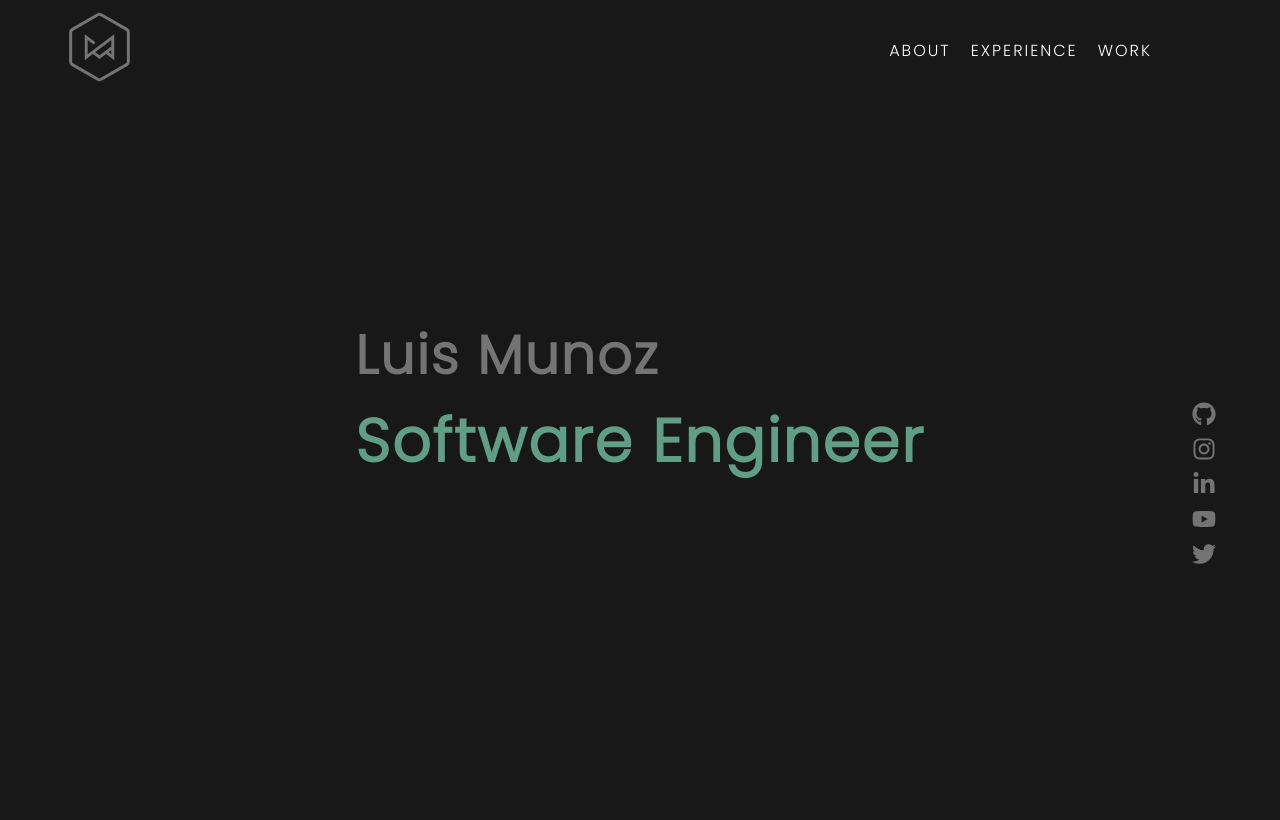
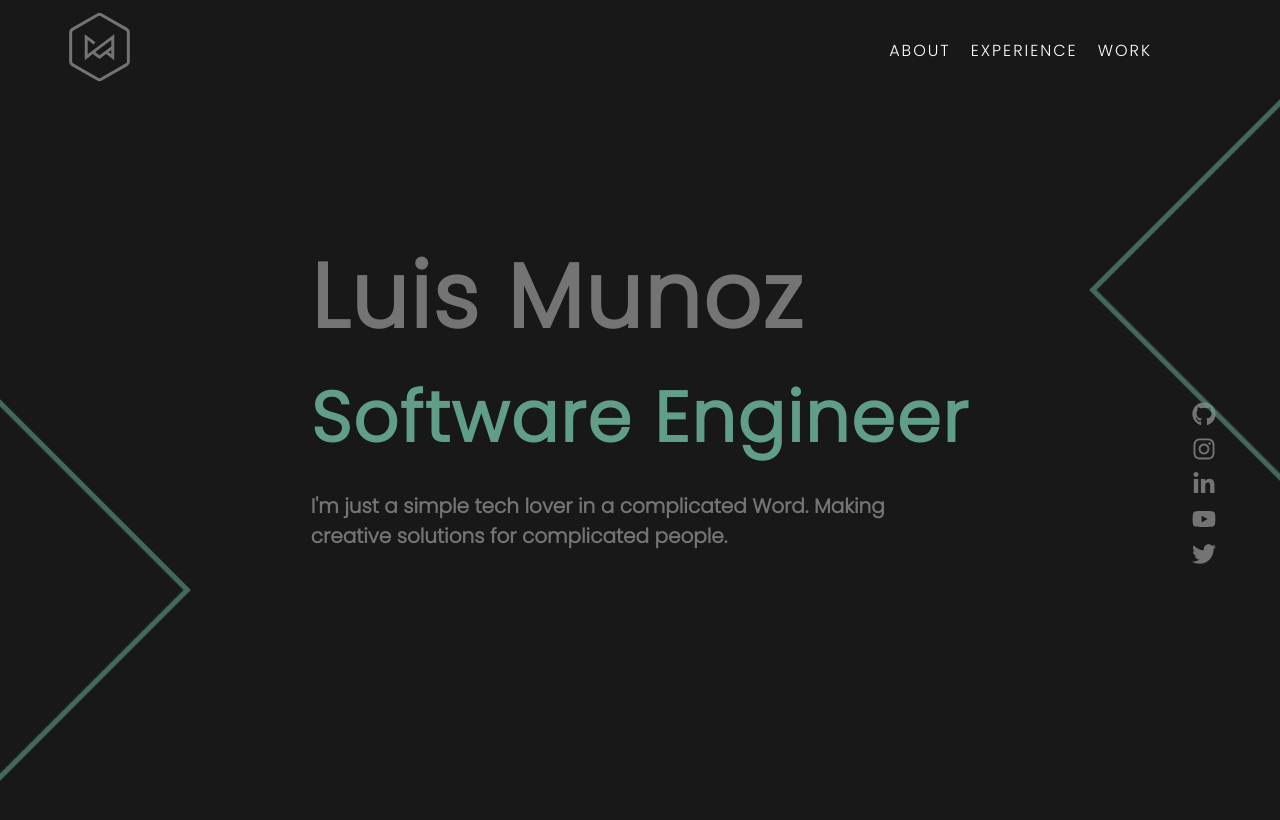
Before and after one commit to murodix/murodix-v2, a React (Create React App) app: page / in a window 1280 px wide. Shown: the top 820 px of the page. Built offline with nearby package versions, Linux system fonts and the light colour scheme; a web font is replaced by a local one.

Commit message:
Adding a little bio, and pulse square in hero

```diff
--- a/src/pages/hero/Hero.jsx
+++ b/src/pages/hero/Hero.jsx
@@ -1,6 +1,6 @@
 import React, { useLayoutEffect, useRef } from 'react'
 import styles from './Hero.module.scss';
-import { gsap, ScrollTrigger } from 'gsap/all';
+import { gsap, ScrollTrigger, CustomEase } from 'gsap/all';
 
 const Hero = () => {
 
@@ -8,7 +8,7 @@ const Hero = () => {
     const timeline = useRef();
 
     useLayoutEffect(() => {
-
+        console.log(styles);
         gsap.registerPlugin(ScrollTrigger);
         let context = gsap.context(() => {
             timeline.current = gsap.timeline()
@@ -24,6 +24,20 @@ const Hero = () => {
                     duration: .5,
                     scale: 0.9
                 }, "-=0.5")
+                .from("." + styles.hero__bio, {
+                    y: -20,
+                    opacity: 0,
+                    duration: 1,
+                    scale: 0.7
+                }, "-=0.2")
+
+
+            gsap.to("." + styles.hero__square, {
+                scale: 1.1,
+                ease: CustomEase.create("custom", "M0,0,C0.126,0.382,0.342,0.852,0.5,1,0.692,1.18,0.818,0.001,1,0"),
+                repeat: -1,
+                duration: 5
+            })
         }, heroRef)
 
         return () => context.revert();
@@ -33,9 +47,16 @@ const Hero = () => {
 
     return (
         <section ref={heroRef} id="home" className={styles.hero}>
-            <div className={styles.hero__container}>
-                <h2 className={styles.hero__name}>Luis Munoz</h2>
-                <h1 className={styles.hero__position}>Software Engineer</h1>
+            <div className={styles.hero__wrapper}>
+                <div className={styles.hero__container}>
+                    <h2 className={styles.hero__name}>Luis Munoz</h2>
+                    <h1 className={styles.hero__position}>Software Engineer</h1>
+                    <p className={styles.hero__bio}>
+                        I'm just a simple tech lover in a complicated Word. Making creative solutions for complicated people.
+                    </p>
+                    <div className={`${styles.hero__square} ${styles["hero__square-left"]}`} />
+                    <div className={`${styles.hero__square} ${styles["hero__square-right"]}`} />
+                </div>
             </div>
         </section>
     )
--- a/src/pages/hero/Hero.module.scss
+++ b/src/pages/hero/Hero.module.scss
@@ -1,13 +1,10 @@
 @use "../../styles/colors";
 @use "../../styles/mixins";
-
+@use "../../styles/animations" as *;
 .hero {
   width: 100%;
   height: 100vh;
   background: colors.$mx-primary-color;
-  display: flex;
-  justify-content: center;
-  align-items: center;
 
   h1,
   h2 {
@@ -15,14 +12,51 @@
     letter-spacing: 2px;
   }
 
+  &__wrapper {
+    width: 100%;
+    height: 100%;
+    display: flex;
+    flex-direction: column;
+    justify-content: center;
+    align-items: center;
+    position: relative;
+    overflow: hidden;
+  }
+
   &__name {
     color: colors.$mx-dark-gray;
-    @include mixins.rem(font-size, 54px);
+    font-size: clamp(40px, 8vw, 90px);
   }
 
   &__position {
     color: colors.$mx-soft-green;
     opacity: 1;
-    @include mixins.rem(font-size, 60px);
+    font-size: clamp(40px, 8vw, 70px);
+  }
+
+  &__bio {
+    max-width: 600px;
+    color: colors.$mx-dark-gray;
+    font-weight: bold;
+    font-size: clamp(16px, 4vw, 20px);
+  }
+
+  &__square {
+    height: 250px;
+    width: 250px;
+    rotate: 45deg;
+    border: solid 5px colors.$mx-soft-green;
+    opacity: 0.6;
+    position: absolute;
+
+    &-left {
+      left: -130px;
+      bottom: 10%;
+    }
+
+    &-right {
+      right: -130px;
+      top: 20%;
+    }
   }
 }
```
